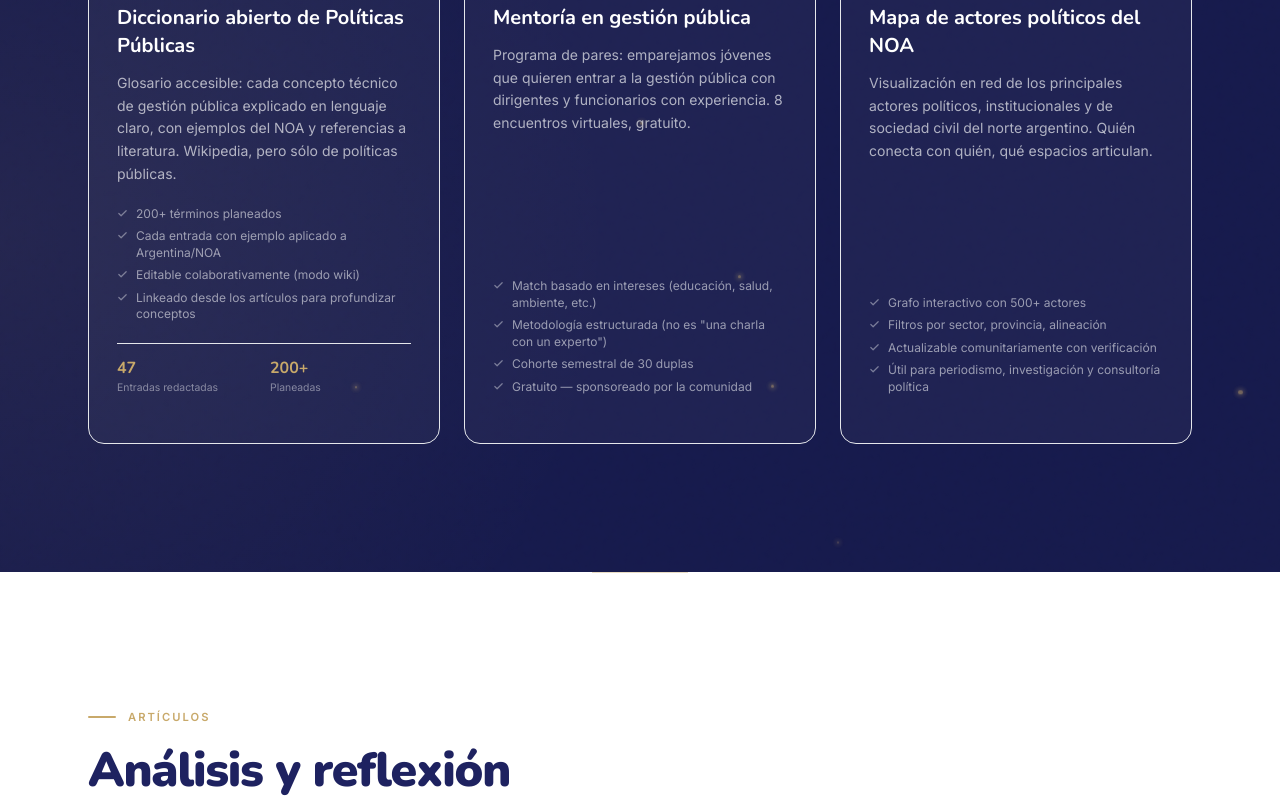
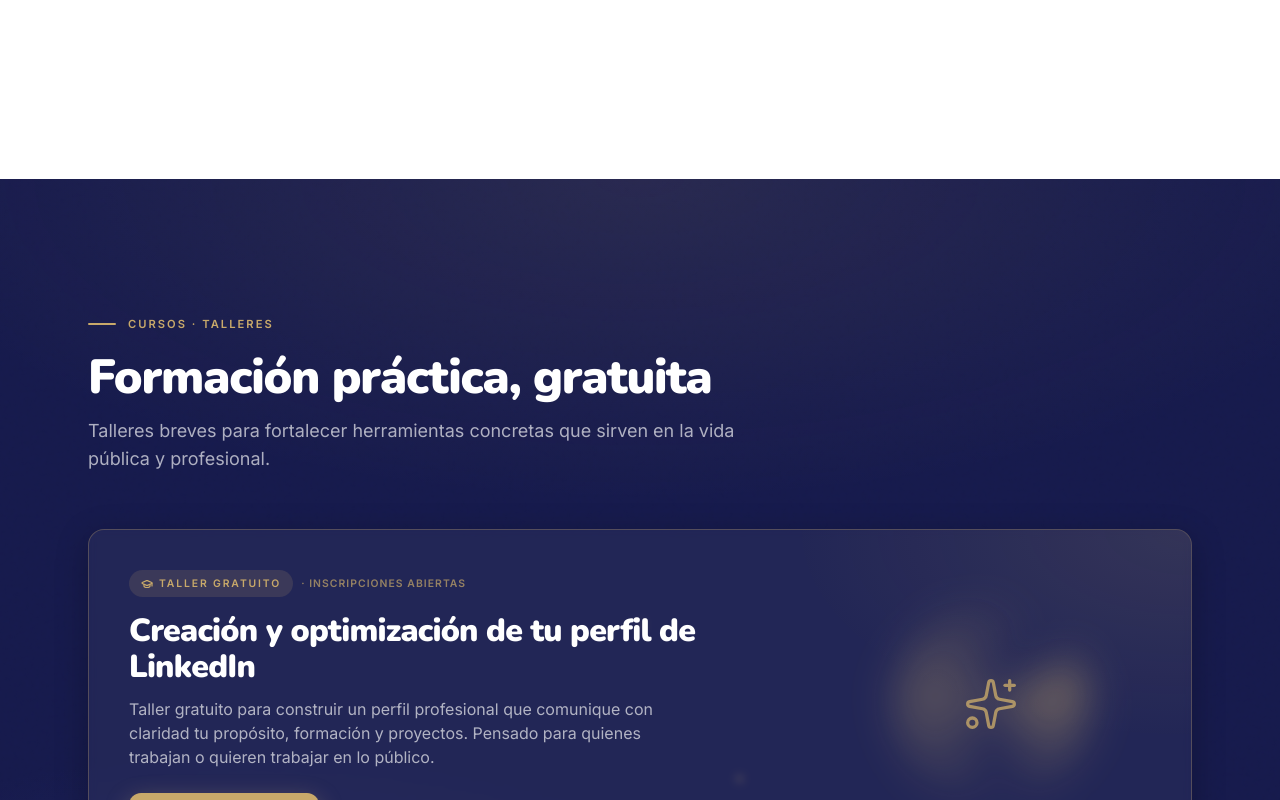
Before and after one commit to fabriziocarugatti/involucrarnos-web, a Next.js app: page / in a window 1280 px wide. Shown: the part 3640-4440 px from the top of the page. Built offline with nearby package versions, Linux system fonts and the light colour scheme.

Commit message:
feat: mueve ProyectosSection al final (antes de Sumate)

```diff
--- a/src/app/page.tsx
+++ b/src/app/page.tsx
@@ -19,10 +19,10 @@
       <main>
         <Hero />
         <EstudiosSection />
-        <ProyectosSection />
         <ContenidosSection />
         <CursosSection />
         <NosotrosSection />
+        <ProyectosSection />
         <SumateSection />
       </main>
       <Footer />
```
